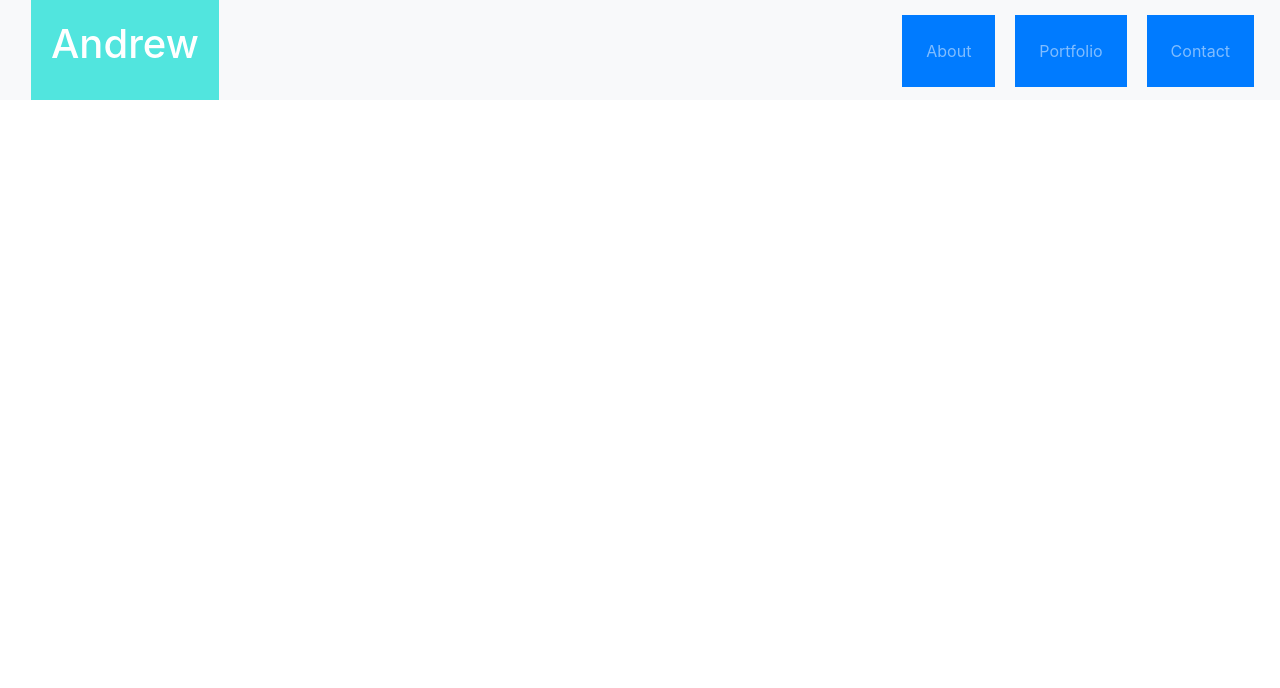
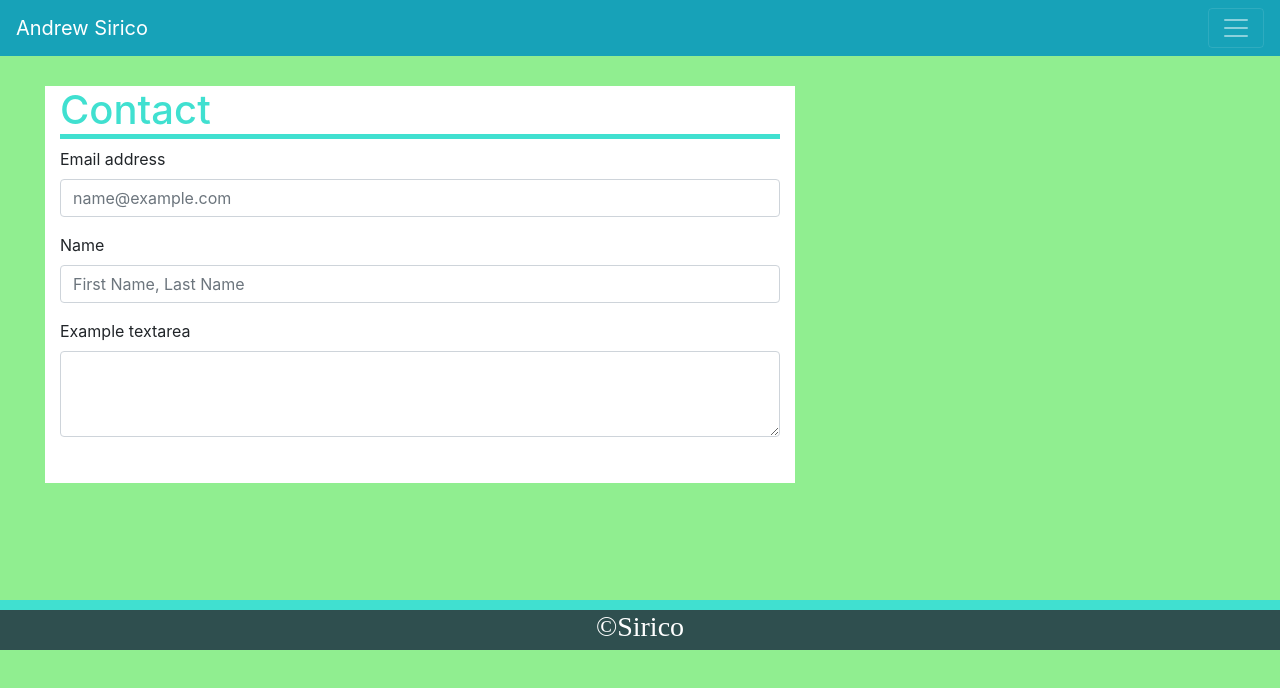
Before and after one commit to siricoa94/Bootstrap-Portfolio, a plain HTML site: page contact.html in a window 1280 px wide. Drawn offline with nearby package versions, Linux system fonts and the light colour scheme.

Commit message:
Completed assignment, changed nav bar and header, also put into body both nav and header. responsive design implemented

```diff
--- /dev/null
+++ b/assets/css/style.css
@@ -0,0 +1,6 @@
+@media only screen and (max-width: 600px){
+    body {
+        background-color:black;
+    }
+
+}
--- a/contact.html
+++ b/contact.html
@@ -5,40 +5,75 @@
     <meta charset="UTF-8">
     <meta name="viewport" content="width=device-width, initial-scale=1.0">
     <meta http-equiv="X-UA-Compatible" content="ie=edge">
-    <title>Document</title>
+    <title>Andrew Sirico</title>
     <link rel="stylesheet" href="https://stackpath.bootstrapcdn.com/bootstrap/4.3.1/css/bootstrap.min.css"
         integrity="sha384-ggOyR0iXCbMQv3Xipma34MD+dH/1fQ784/j6cY/iJTQUOhcWr7x9JvoRxT2MZw1T" crossorigin="anonymous">
 </head>
-<nav class="navbar navbar-expand-lg navbar-dark bg-light" style="height: 100px;">
-    <div class="container">
-        <a style="height: 100px; color: white; background: rgba(5, 221, 210, 0.685)">
-            <h1 style="padding: 20px;">Andrew</h1>
-        </a>
-    </div>
-    <div class="collapse navbar-collapse" id="navbarSupportedContent" style="margin-left: 50%;">
+
+<body style="background-color:lightgreen">
+    <nav class="navbar navbar-dark bg-info">
+        <a class="navbar-brand" href="#">Andrew Sirico</a>
+        <button class="navbar-toggler" type="button" data-toggle="collapse" data-target="#navbarText"
+            aria-controls="navbarText" aria-expanded="false" aria-label="Toggle navigation">
+            <span class="navbar-toggler-icon"></span>
+        </button>
+        <div class="collapse navbar-collapse" id="navbarText">
             <ul class="navbar-nav mr-auto">
-            <li class="nav-item active">
-                <div class="p-3 mb-2 bg-primary text-white" style="margin: 10px;"><a class="nav-link" href="index.html">
-                        About <span class="sr-only">(current)</span></a>
-                </div>
+                <li class="nav-item">
+                    <a class="nav-link" href="index.html">About</a>
+                </li>
+                <li class="nav-item">
+                    <a class="nav-link" href="portfolio.html">Portfolio</a>
                 </li>
                 <li class="nav-item active">
-                <div class="p-3 mb-2 bg-primary text-white" style="margin: 10px;"><a class="nav-link"
-                        href="portfolio.html">
-                        Portfolio <span class="sr-only">(current)</span></a>
-                </div>
-            </li>
-            <li class="nav-item active">
-                <div class="p-3 mb-2 bg-primary text-white" style="margin: 10px;"><a class="nav-link"
-                        href="contact.html">
-                        Contact <span class="sr-only">(current)</span></a>
-                </div>
+                    <a class="nav-link" href="contact.html">Contact<span class="sr-only">(current)</span></a>
                 </li>
             </ul>
         </div>
     </nav>
-<body>
+    <div class="container-fluid">
+        <div class="row">
+            <div class="col-md-12">
+                <div class="container"
+                    style="background: white; width: 60%; height: 100%; margin-top: 30px; margin-left: 30px;">
+                    <div class="head">
+                        <h1 style="color:turquoise; border-bottom: solid turquoise 5px;">Contact</h1>
+                        <form>
+                            <div class="form-group">
+                                <label for="exampleFormControlInput1">Email address</label>
+                                <input type="email" class="form-control" id="exampleFormControlInput1"
+                                    placeholder="name@example.com">
+                            </div>
+                            <div class="form-group">
+                                <label for="exampleFormControlInput1">Name</label>
+                                <input type="text" class="form-control" id="exampleFormControlInput1"
+                                    placeholder="First Name, Last Name">
+                            </div>
 
+                            <div class="form-group">
+                                <label for="exampleFormControlTextarea1">Example textarea</label>
+                                <textarea class="form-control" id="exampleFormControlTextarea1" rows="3"></textarea>
+                            </div>
+                        </form>
+                    </div>
+                </div>
+
+            </div>
+        </div>
+    </div>
+    <script src="https://code.jquery.com/jquery-3.3.1.slim.min.js"
+        integrity="sha384-q8i/X+965DzO0rT7abK41JStQIAqVgRVzpbzo5smXKp4YfRvH+8abtTE1Pi6jizo" crossorigin="anonymous">
+    </script>
+    <script src="https://cdnjs.cloudflare.com/ajax/libs/popper.js/1.14.7/umd/popper.min.js"
+        integrity="sha384-UO2eT0CpHqdSJQ6hJty5KVphtPhzWj9WO1clHTMGa3JDZwrnQq4sF86dIHNDz0W1" crossorigin="anonymous">
+    </script>
+    <script src="https://stackpath.bootstrapcdn.com/bootstrap/4.3.1/js/bootstrap.min.js"
+        integrity="sha384-JjSmVgyd0p3pXB1rRibZUAYoIIy6OrQ6VrjIEaFf/nJGzIxFDsf4x0xIM+B07jRM" crossorigin="anonymous">
+    </script>
+    <footer
+        style="margin-top: 11.5%; width: 100%; border-top:turquoise 10px solid; background: darkslategrey; color: white; text-align: center; height: 50px; font-family: 'Times New Roman', Times, serif">
+        <h3>&copy;Sirico</h3>
+    </footer>
 </body>
 
 </html>
```
Also changed, not shown: index.html (+61 -22 lines), portfolio.html (+29 -29 lines). Lines whose indentation alone changed are shown as unchanged.
